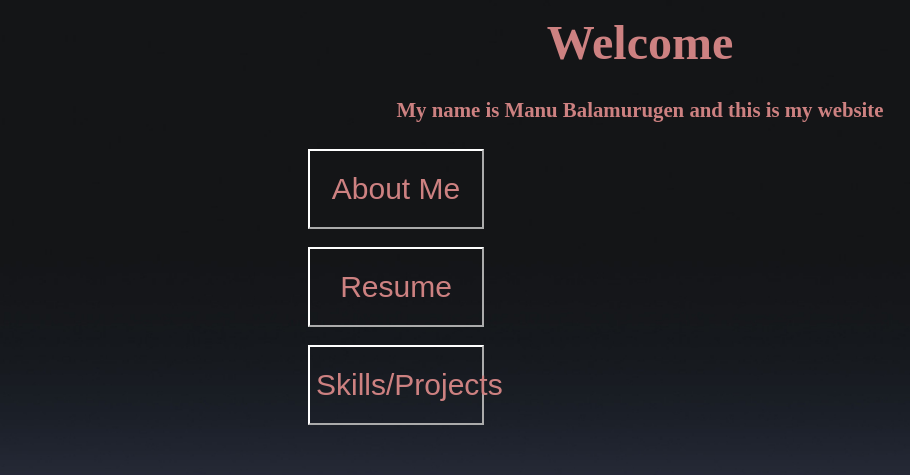
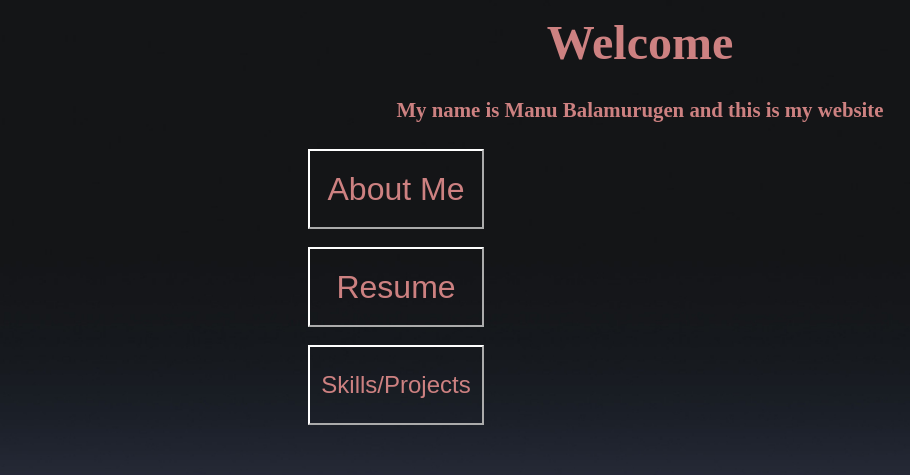
Before and after one commit to ManuBalamurugen/ManuBalamurugen.github.io, a plain HTML site: page Resume Website/MainPage.html in a window 1280 px wide. Shown: the top 475 px of the page, 0-910 px from the left. Drawn offline with Linux system fonts and the light colour scheme.

Commit message:
Scaling button text

```diff
--- a/Resume Website/WebsiteCSS.css
+++ b/Resume Website/WebsiteCSS.css
@@ -39,7 +39,7 @@ body{
     width: 22vh;
     height: 10vh;
     margin-left: 300px;
-    font-size: 30px;
+    font-size: 4vh;
     background-color: transparent;
     color: #CD8181;
     border-color: white;
@@ -48,7 +48,7 @@ body{
     width: 22vh;
     height: 10vh;
     margin-left: 300px;
-    font-size: 30px;
+    font-size: 4vh;
     background-color: transparent;
     color: #CD8181;
     border-color: white;
@@ -57,7 +57,7 @@ body{
     width: 22vh;
     height: 10vh;
     margin-left: 300px;
-    font-size: 30px;
+    font-size: 3vh;
     background-color: transparent;
     color: #CD8181;
     border-color: white;
```
